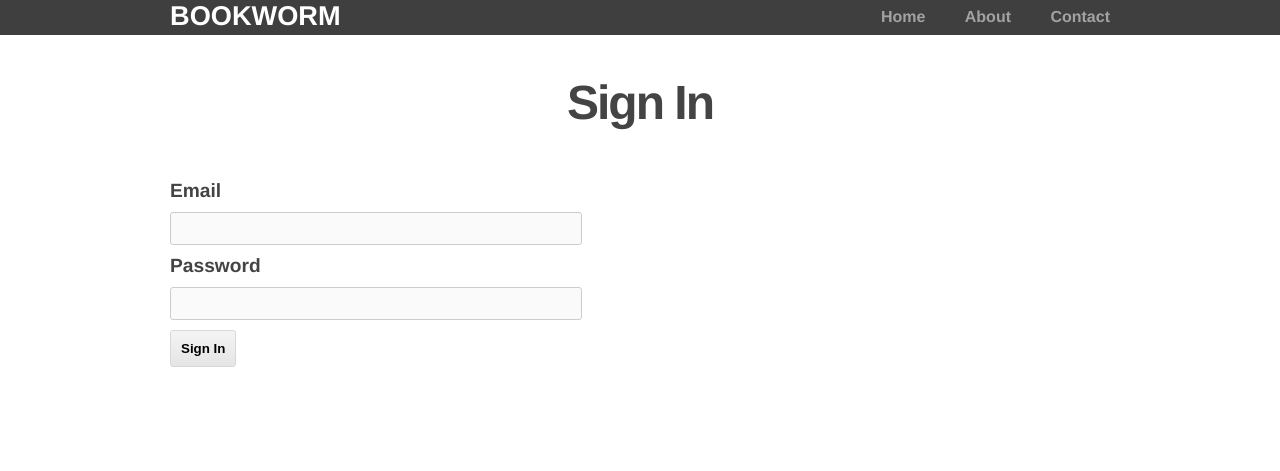
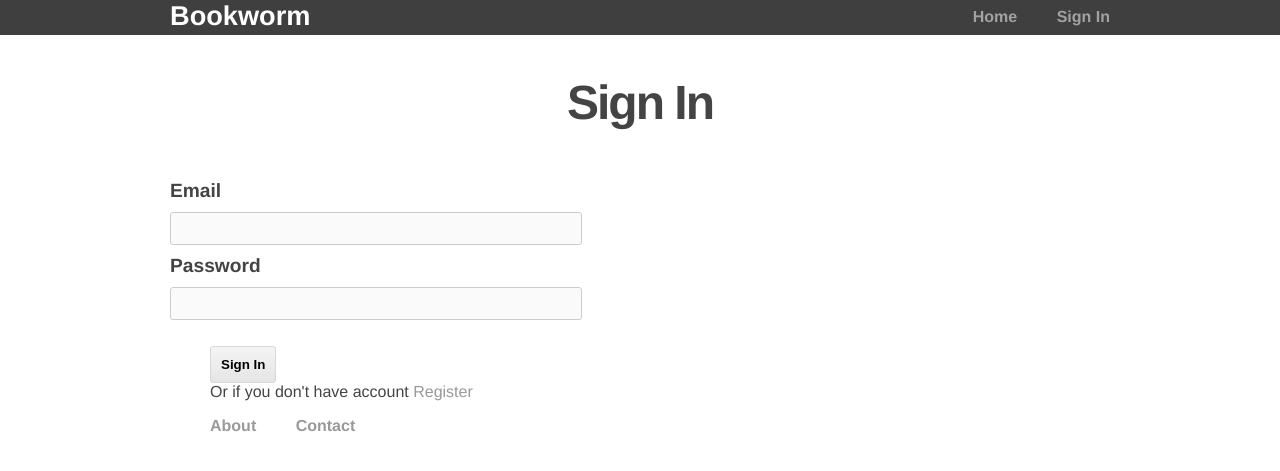
Before and after one commit to zeroamplitude/bookworm, a Flask app: page /signin in a window 1280 px wide. Shown: the top 471 px of the page. Run offline with Flask 2, Linux system fonts and the light colour scheme.

Commit message:
added login logout functionality and changed base template

```diff
--- a/app/static/css/main.css
+++ b/app/static/css/main.css
@@ -29,7 +29,6 @@ header h1.logo {
   margin: 0;
   font-size: 1.7em;
   color: #fff;
-  text-transform: uppercase;
   float: left;
 }
 
@@ -178,3 +177,45 @@ form input#password {
 form input#password {
   margin-bottom: 10px;
 }
+
+
+
+.sigin {
+    float:left;
+    margin-top: 8px;
+}
+
+.signin li {
+    display: inline;
+}
+
+.sigin li + li {
+    margin-right: 35px;
+}
+
+.signin li a {
+    color: #999;
+    text-decoration: none;
+}
+
+/*
+ * Display navigation links inline
+ */
+
+.bmenu {
+    float: center;
+    margin-bottom: 8px;
+}
+
+.bmenu li {
+    display: inline;
+}
+
+.bmenu li + li {
+    margin-left: 35px;
+}
+
+.bmenu li a {
+    color: #999;
+    text-decoration: none;
+}
--- a/app/templates/base.html
+++ b/app/templates/base.html
@@ -8,12 +8,17 @@
 
         <header>
             <div class="container">
-                <h1 class="logo">Bookworm</h1>
+                <a href="{{ url_for('home') }}"><h1 class="logo">Bookworm</h1></a>
                 <strong><nav>
                     <ul class="menu">
                         <li><a href="{{ url_for('home') }}">Home</a></li>
-                        <li><a href="{{ url_for('about') }}">About</a></li>
-                        <li><a href="{{ url_for('contact') }}">Contact</a></li>
+
+                        {% if 'email' in session %}
+                        <li><a href="{{ url_for('profile') }}">Profile</a></li>
+                        <li><a href="{{ url_for('logout') }}">Logout</a></li>
+                        {% else %}
+                        <li><a href="{{ url_for('signin') }}">Sign In</a></li>
+                        {% endif %}
                     </ul>
                 </nav></strong>
             </div>
@@ -22,6 +27,16 @@
             {% block content %}
             {% endblock %}
         </div>
+        <footer>
+            <div class="container">
+                <strong><nav>
+                    <ul class="bmenu">
+                        <li><a href="{{ url_for('about') }}">About</a></li>
+                        <li><a href="{{ url_for('contact') }}">Contact</a></li>
+                    </ul>
+                </nav></strong>
+            </div>
+        </footer>
 
     </body>
 </html>
--- a/app/templates/signin.html
+++ b/app/templates/signin.html
@@ -1,6 +1,7 @@
 {% extends "base.html" %}
 
 {% block content %}
+
     <h2>Sign In</h2>
 
     {% for message in form.email.errors %}
@@ -20,7 +21,10 @@
         {{ form.password.label }}
         {{ form.password }}
 
-        {{ form.submit }}
+        <ul class="signin">
+            <li>{{ form.submit }}</li>
+            <li>Or if you don't have account <a href="{{ url_for('signup') }}"> Register</a></li>
+        </ul>
     </form>
 
 {% endblock %}
--- a/app/views.py
+++ b/app/views.py
@@ -27,6 +27,7 @@ def testdb():
     else:
         return 'Something is broken.'
 
+
 # Home - Home page
 @app.route('/')
 @app.route('/home')
@@ -53,6 +54,31 @@ def contact():
     elif request.method == 'GET':
         return render_template('contact.html', form=form)
 
+
+# Welcome - new or unlogged user page
+@app.route('/welcome', methods=['GET', 'Post'])
+def welcome():
+    newuser = SignupForm
+    olduser = SigninForm
+
+    if request.method == 'POST':
+        if newuser:
+            if not newuser.validate():
+                return render_template('contact.html', form=newuser)
+            else:
+                nuser = User(newuser.fname.data, newuser.lname.data, newuser.email.data, newuser.password.data)
+                db.session.add(nuser)
+                db.commit()
+        elif olduser:
+            if not olduser.validate():
+                return render_template('signup.html', form=olduser)
+            else:
+                session['email'] = olduser.email.data
+                return redirect(url_for('profile.html'))
+    elif request.method == 'GET':
+        return render_template('welcome.html', form=newuser)
+
+
 # Sign up - Registration for new users
 @app.route('/signup', methods=['GET', 'POST'])
 def signup():
@@ -75,13 +101,12 @@ def signup():
     elif request.method == 'GET':
         return render_template('signup.html', form=form)
 
-
 @app.route('/signin', methods=['GET', 'POST'])
 def signin():
     form = SigninForm()
 
     if request.method == 'POST':
-        if form.validate() == False:
+        if not form.validate():
             return render_template('signin.html', form=form)
         else:
             session['email'] = form.email.data
@@ -107,14 +132,18 @@ def profile():
 
 @app.route('/logout')
 def logout():
-    logout_user()
-    return redirect(url_for('index'))
+    if 'email' not in session:
+        return redirect(url_for('signin'))
+
+    session.pop('email', None)
+    return redirect(url_for('home'))
+
 
 @app.route('/user/<fname>.<lname>')
 @login_required
 def user(fname, lname):
     user = User.query.filter_by(email= session['email']).first()
-    if user == None:
+    if user is None:
         name = fname + ' ' + lname
         flash('User %s not found.' % name)
         return redirect(url_for('home'))
```
Also changed, not shown: app/templates/workingOn/welcome.html (added, +71 -0 lines), app/templates/workingOn/index.html (renamed from app/templates/index.html), app/templates/workingOn/user.html (renamed from app/templates/user.html), bookworm.db.
